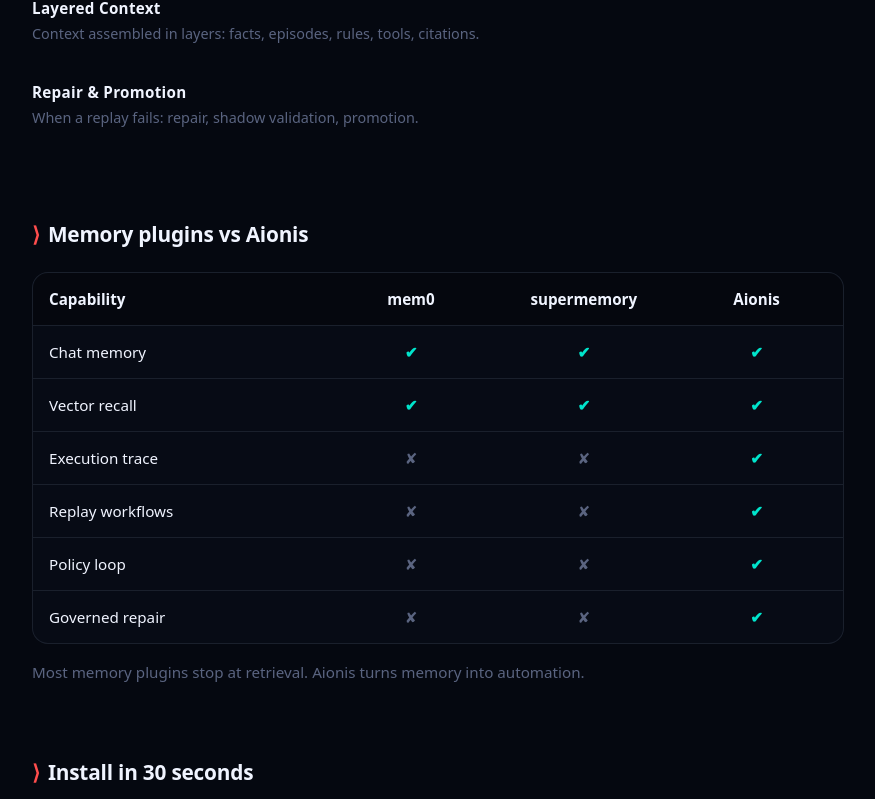
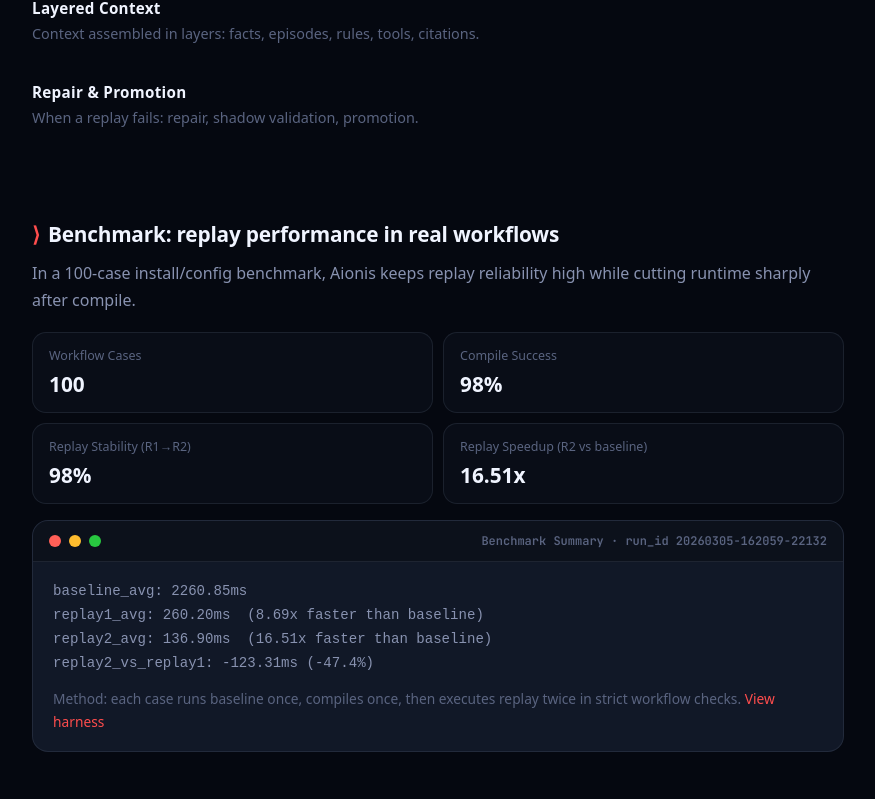
Before and after one commit to Cognary/aionis-openclaw-plugin, a Next.js app in the folder web/: page / in a window 1280 px wide. Shown: the part 1998-2797 px from the top of the page, without its empty margins (202-1077 px from the left). Built offline with nearby package versions, Linux system fonts and the light colour scheme; a web font is replaced by a local one.

Commit message:
feat(web): add public benchmark section to landing page

```diff
--- a/web/app/globals.css
+++ b/web/app/globals.css
@@ -672,6 +672,67 @@ h3 {
   margin-top: 16px;
 }
 
+.benchmarkGrid {
+  margin-top: 18px;
+  display: grid;
+  grid-template-columns: repeat(2, minmax(0, 1fr));
+  gap: 10px;
+}
+
+.benchmarkKpi {
+  border: 1px solid var(--border-subtle);
+  border-radius: 14px;
+  background: var(--surface-card-strong);
+  padding: 14px 16px;
+}
+
+.benchmarkKpi p {
+  margin: 0;
+  color: var(--text-muted);
+  font-size: 0.78rem;
+}
+
+.benchmarkKpi strong {
+  margin-top: 6px;
+  display: block;
+  color: var(--text-primary);
+  font-size: 1.3rem;
+  font-family: var(--font-display);
+}
+
+.benchmarkCard {
+  margin-top: 16px;
+  border: 1px solid var(--border-subtle);
+  border-radius: 16px;
+  background: var(--bg-elevated);
+  overflow: hidden;
+}
+
+.benchmarkCard pre {
+  margin: 0;
+  padding: 18px 20px 12px;
+  color: var(--text-secondary);
+  font-size: 0.88rem;
+  line-height: 1.7;
+  white-space: pre-wrap;
+}
+
+.benchmarkNote {
+  margin: 0;
+  padding: 0 20px 18px;
+  color: var(--text-muted);
+  line-height: 1.65;
+  font-size: 0.86rem;
+}
+
+.benchmarkNote a {
+  color: var(--coral-bright);
+}
+
+.benchmarkNote a:hover {
+  color: var(--text-primary);
+}
+
 .tableWrap {
   margin-top: 24px;
   border: 1px solid var(--border-subtle);
@@ -870,7 +931,9 @@ tbody tr:last-child td {
   .demoRail,
   .demoTerminal,
   .installCard,
-  .faqItem) {
+  .faqItem,
+  .benchmarkCard,
+  .benchmarkKpi) {
   position: relative;
   isolation: isolate;
   transition: border-color 0.2s ease, box-shadow 0.2s ease;
@@ -880,7 +943,9 @@ tbody tr:last-child td {
   .demoRail,
   .demoTerminal,
   .installCard,
-  .faqItem):hover {
+  .faqItem,
+  .benchmarkCard,
+  .benchmarkKpi):hover {
   border-color: var(--border-accent);
   box-shadow: 0 8px 24px var(--shadow-coral-soft);
 }
@@ -951,6 +1016,9 @@ tbody tr:last-child td {
     width: 100%;
   }
 
+  .benchmarkGrid {
+    grid-template-columns: 1fr;
+  }
 
 
 
--- a/web/app/page.tsx
+++ b/web/app/page.tsx
@@ -29,6 +29,13 @@ const useCases = [
 ];
 
 const pipeline = ["run", "execution trace", "compile playbook", "replay", "repair", "promote"];
+
+const benchmarkKpis = [
+  { label: "Workflow Cases", value: "100" },
+  { label: "Compile Success", value: "98%" },
+  { label: "Replay Stability (R1→R2)", value: "98%" },
+  { label: "Replay Speedup (R2 vs baseline)", value: "16.51x" },
+];
 
 export default function HomePage() {
   return (
@@ -177,6 +184,46 @@ status: replay_success`}</pre>
           </div>
         </section>
 
+        {/* ── Benchmark ── */}
+        <section id="benchmark" className="section">
+          <Reveal>
+            <h2><span className="clawAccent">⟩</span> Benchmark: replay performance in real workflows</h2>
+          </Reveal>
+          <Reveal delay={0.04}>
+            <p className="sectionBody">
+              In a 100-case install/config benchmark, Aionis keeps replay reliability high while cutting runtime sharply after compile.
+            </p>
+          </Reveal>
+          <div className="benchmarkGrid">
+            {benchmarkKpis.map((item, idx) => (
+              <Reveal key={item.label} delay={0.06 + idx * 0.03} variant="scale">
+                <div className="benchmarkKpi">
+                  <p>{item.label}</p>
+                  <strong>{item.value}</strong>
+                </div>
+              </Reveal>
+            ))}
+          </div>
+          <Reveal delay={0.2} variant="scale">
+            <div className="benchmarkCard">
+              <div className="codeHead">
+                <span className="dot" />
+                <span className="dot" />
+                <span className="dot" />
+                <strong>Benchmark Summary · run_id 20260305-162059-22132</strong>
+              </div>
+              <pre>{`baseline_avg: 2260.85ms
+replay1_avg: 260.20ms  (8.69x faster than baseline)
+replay2_avg: 136.90ms  (16.51x faster than baseline)
+replay2_vs_replay1: -123.31ms (-47.4%)`}</pre>
+              <p className="benchmarkNote">
+                Method: each case runs baseline once, compiles once, then executes replay twice in strict workflow checks.
+                <a href="https://github.com/Cognary/aionis-openclaw-plugin/blob/main/scripts/benchmark-replay-workflow.sh" target="_blank" rel="noreferrer"> View harness</a>
+              </p>
+            </div>
+          </Reveal>
+        </section>
+
         {/* ── Comparison ── */}
         <section id="comparison" className="section">
           <Reveal>
```
